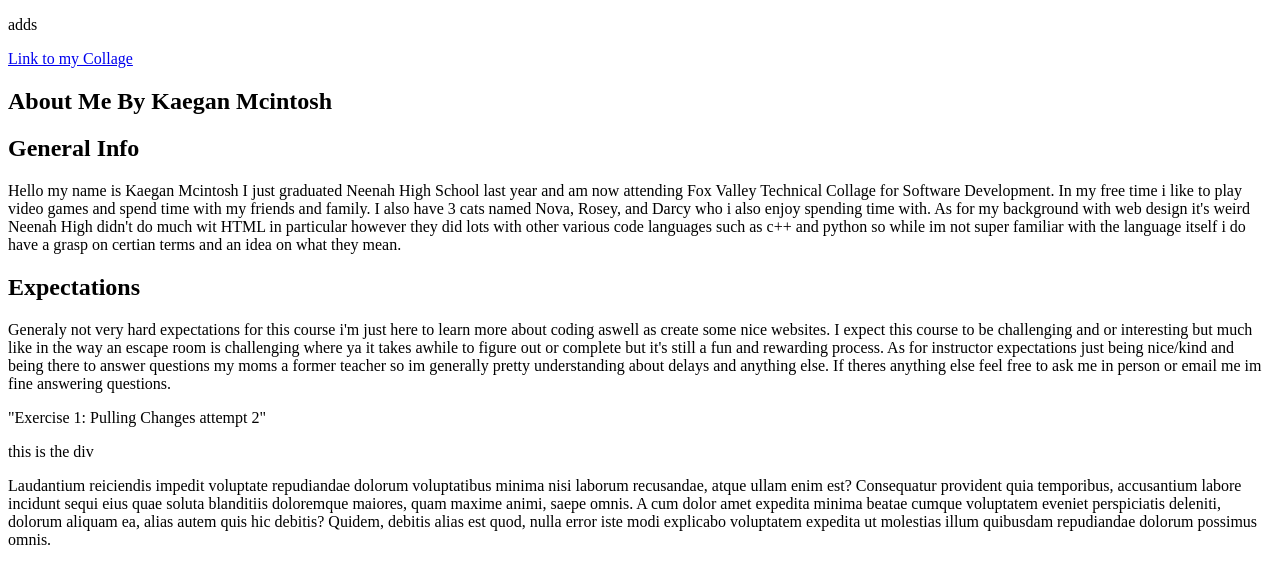
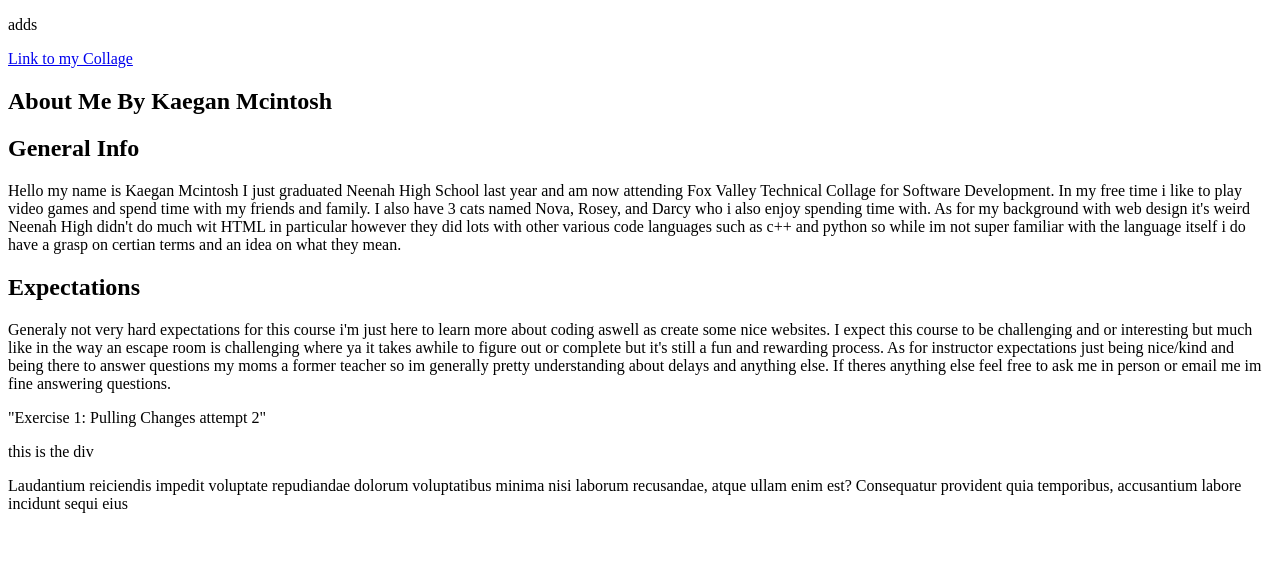
Before and after one commit to KaeganM/Assignment1.1, a plain HTML site: page index.html in a window 1280 px wide. Drawn offline with Linux system fonts and the light colour scheme.

Commit message:
Deleted half of Lorem

```diff
--- a/index.html
+++ b/index.html
@@ -39,10 +39,6 @@
     <div>this is the div</div>
     <p>Laudantium reiciendis impedit voluptate repudiandae dolorum voluptatibus minima nisi
 laborum recusandae, atque ullam enim est? Consequatur provident quia temporibus,
-accusantium labore incidunt sequi eius quae soluta blanditiis doloremque maiores,
-quam maxime animi, saepe omnis. A cum dolor amet expedita minima beatae cumque
-voluptatem eveniet perspiciatis deleniti, dolorum aliquam ea, alias autem quis hic
-debitis? Quidem, debitis alias est quod, nulla error iste modi explicabo voluptatem
-expedita ut molestias illum quibusdam repudiandae dolorum possimus omnis.</p>
+accusantium labore incidunt sequi eius</p>
 </body>
 </html>
```
